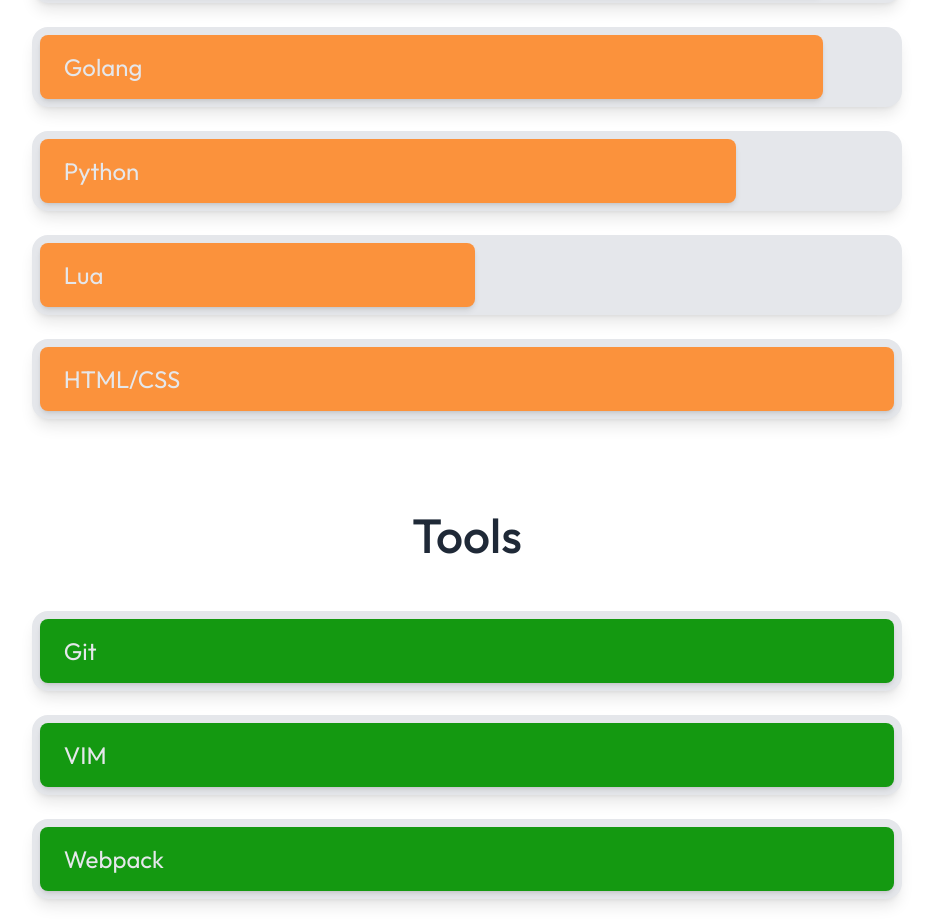
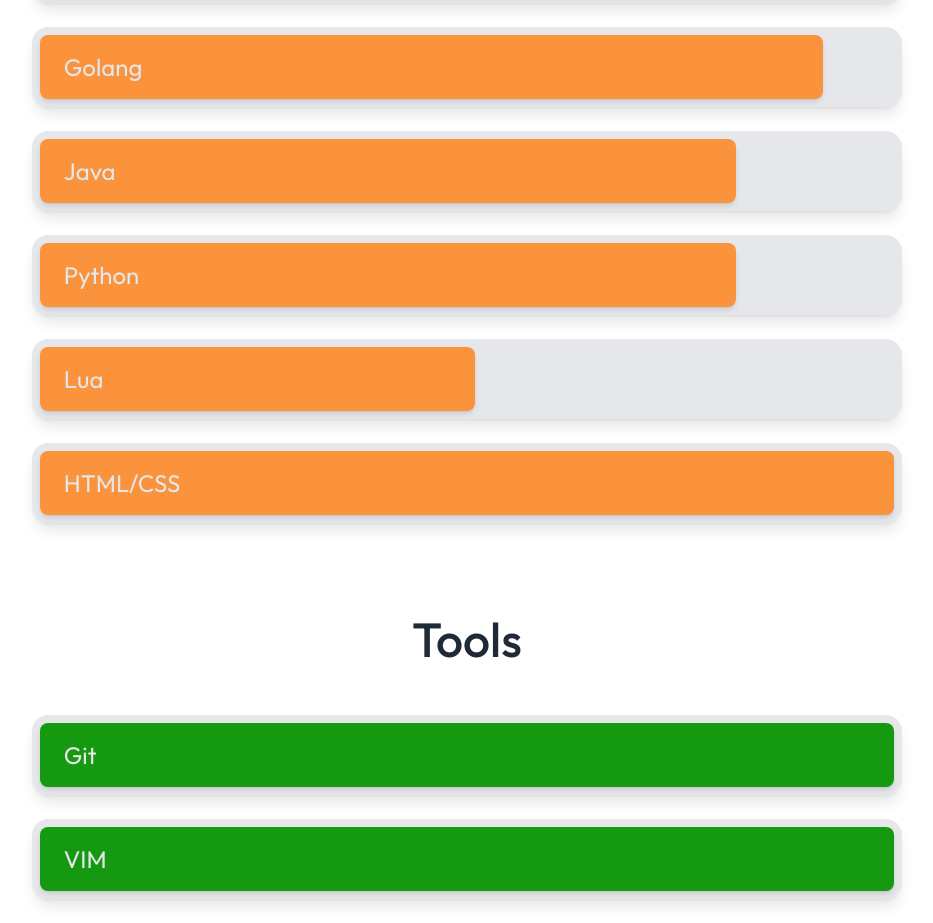
Before and after one commit to lucasotanez/portfolio, a Next.js app: page / in a window 1280 px wide. Shown: the part 1560-2483 px from the top of the page, without its empty margins (173-1106 px from the left). Built offline with nearby package versions, Linux system fonts and the light colour scheme.

Commit message:
add java as a skill

```diff
--- a/src/app/Skills.tsx
+++ b/src/app/Skills.tsx
@@ -15,13 +15,18 @@
             </div>
           </div>
           <div className="bar">
-            <div className="ninety bg-orange-400">
+            <div className="full bg-orange-400">
               <p className="ml-6">Typescript/Javascript</p>
             </div>
           </div>
           <div className="bar">
             <div className="ninety bg-orange-400">
               <p className="ml-6">Golang</p>
+            </div>
+          </div>
+          <div className="bar">
+            <div className="eighty bg-orange-400">
+              <p className="ml-6">Java</p>
             </div>
           </div>
           <div className="bar">
```
